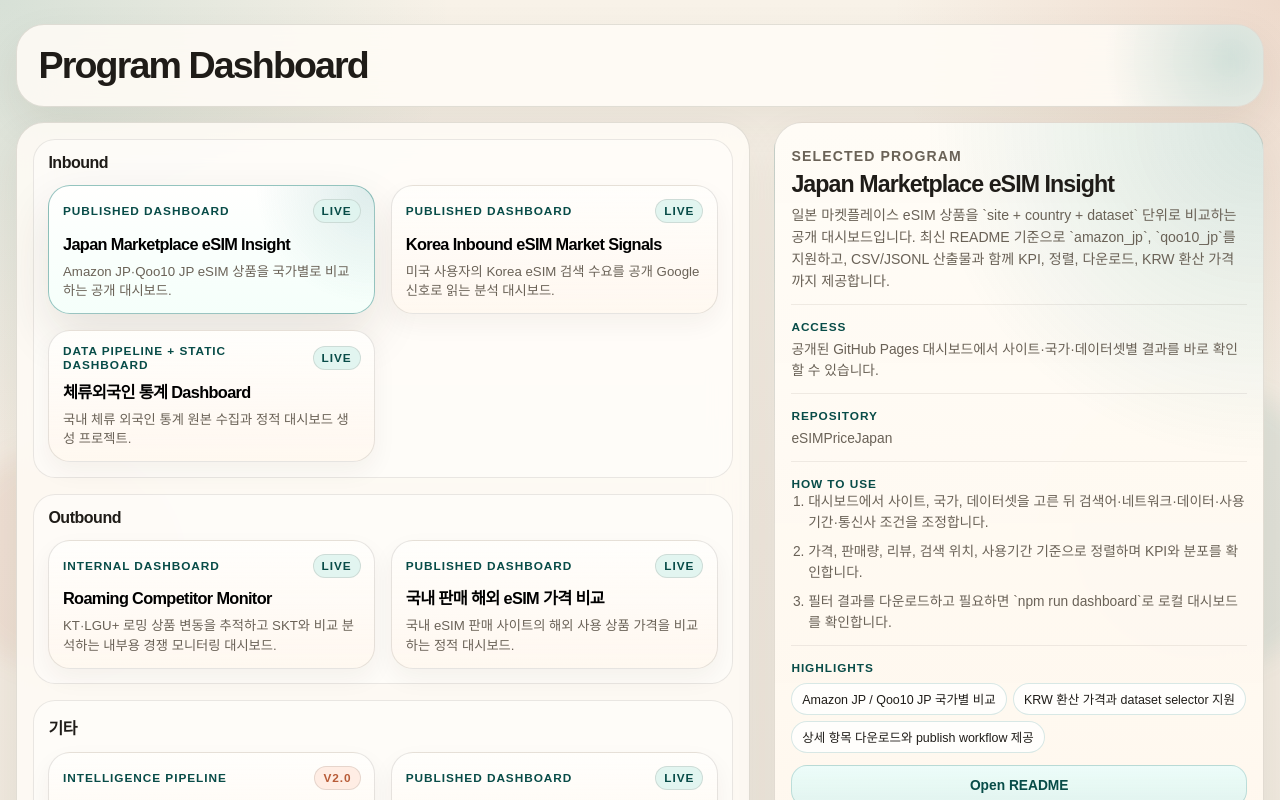
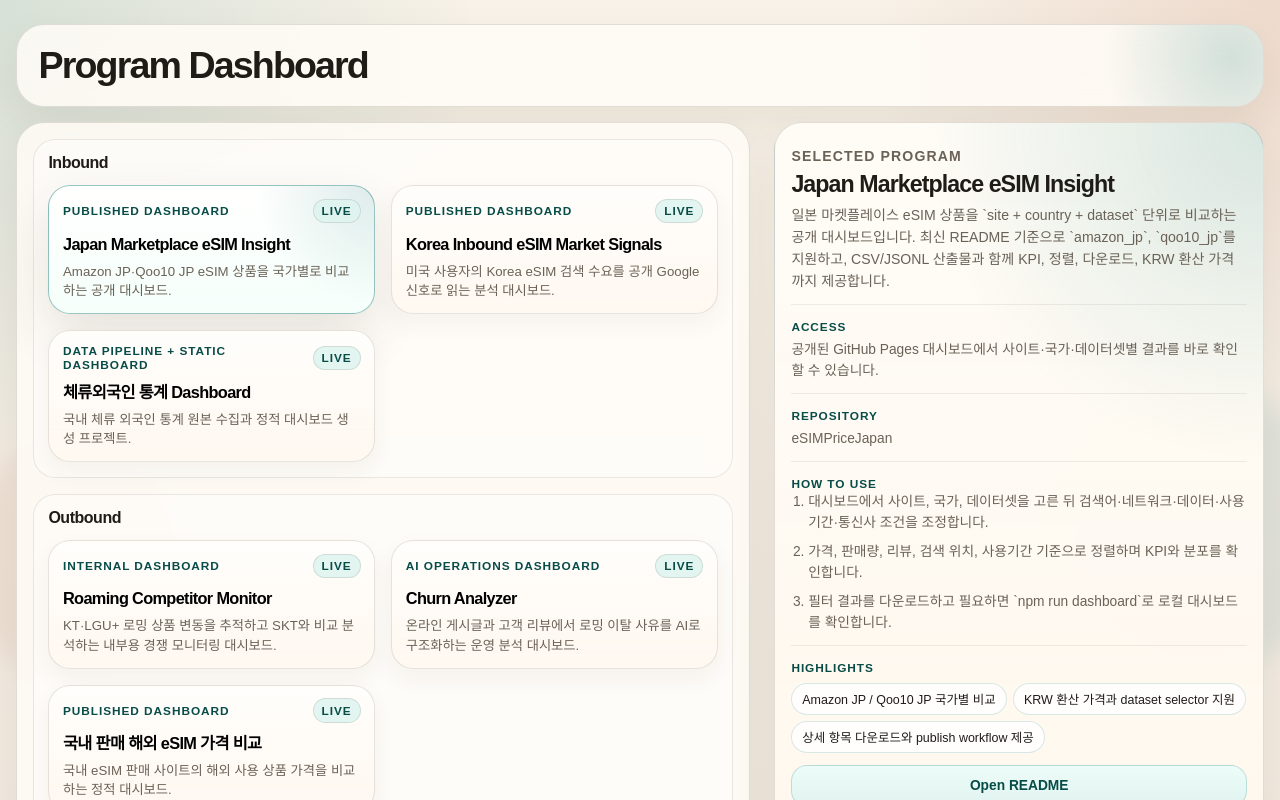
Before and after one commit to tyler-bit-ai/dashboard, a React (Vite) app: page / in a window 1280 px wide. Shown: the top 800 px of the page. Built offline with nearby package versions, Linux system fonts and the light colour scheme; a web font is replaced by a local one.

Commit message:
Add Churn Analyzer outbound app

```diff
--- a/src/data/programs.ts
+++ b/src/data/programs.ts
@@ -133,6 +133,38 @@
     },
   },
   {
+    id: "churn-analyzer",
+    group: "Outbound",
+    displayName: "Churn Analyzer",
+    repositoryName: "Not linked yet",
+    category: "AI Operations Dashboard",
+    status: "Live",
+    tagline:
+      "온라인 게시글과 고객 리뷰에서 로밍 이탈 사유를 AI로 구조화하는 운영 분석 대시보드.",
+    summary:
+      "네이버 블로그, 지식iN, 유튜브, 커뮤니티, 앱 리뷰와 고객 리뷰 데이터에서 고객이 로밍 대신 다른 수단을 선택한 이유를 AI로 자동 분석하는 대시보드입니다. 이탈 위험도, 사유 카테고리, 경쟁 대체수단, 원문 근거, 수동 검토 대상과 추천 액션 아이템을 한 화면에서 운영 지표로 확인할 수 있습니다.",
+    usage: [
+      "대시보드 개요에서 오늘 수집량, AI 분석 완료 건수, 이탈 위험도와 검토 필요 항목을 확인합니다.",
+      "카테고리·경쟁 수단·트렌드·원본 탐색 메뉴로 이동해 가격, 커버리지, 보안, 가입/해지 불편 등 이탈 신호를 세부 분석합니다.",
+      "수동 검토와 액션 아이템 화면에서 AI 확신도가 낮은 항목과 우선 대응 과제를 정리합니다.",
+    ],
+    highlights: [
+      "로밍 이탈 위험도와 Detractor 비율 정량화",
+      "이탈 사유 카테고리와 경쟁 대체수단 분석",
+      "원문 근거, 수동 검토, 액션 아이템 운영 흐름",
+    ],
+    tags: ["Roaming", "Churn", "AI Analysis", "Operations Dashboard"],
+    links: {
+      accessNote:
+        "Vercel에 배포된 앱으로 바로 진입할 수 있으며, 온라인 게시글과 리뷰 기반 로밍 이탈 신호를 운영 대시보드 형태로 확인합니다.",
+      primaryLabel: "Open App",
+      primaryUrl: "https://churnanalyzer.vercel.app/",
+      secondaryLabel: "Open App",
+      secondaryUrl: "https://churnanalyzer.vercel.app/",
+      accessMode: "app",
+    },
+  },
+  {
     id: "esim-price-domestic",
     group: "Outbound",
     displayName: "국내 판매 해외 eSIM 가격 비교",
```
